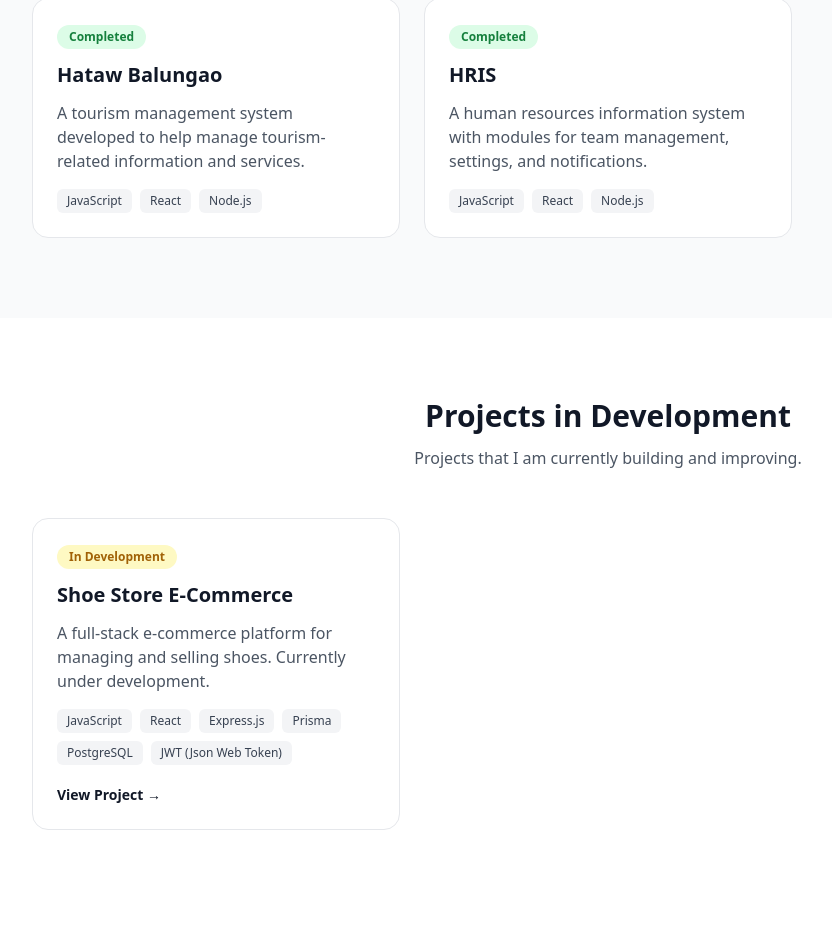
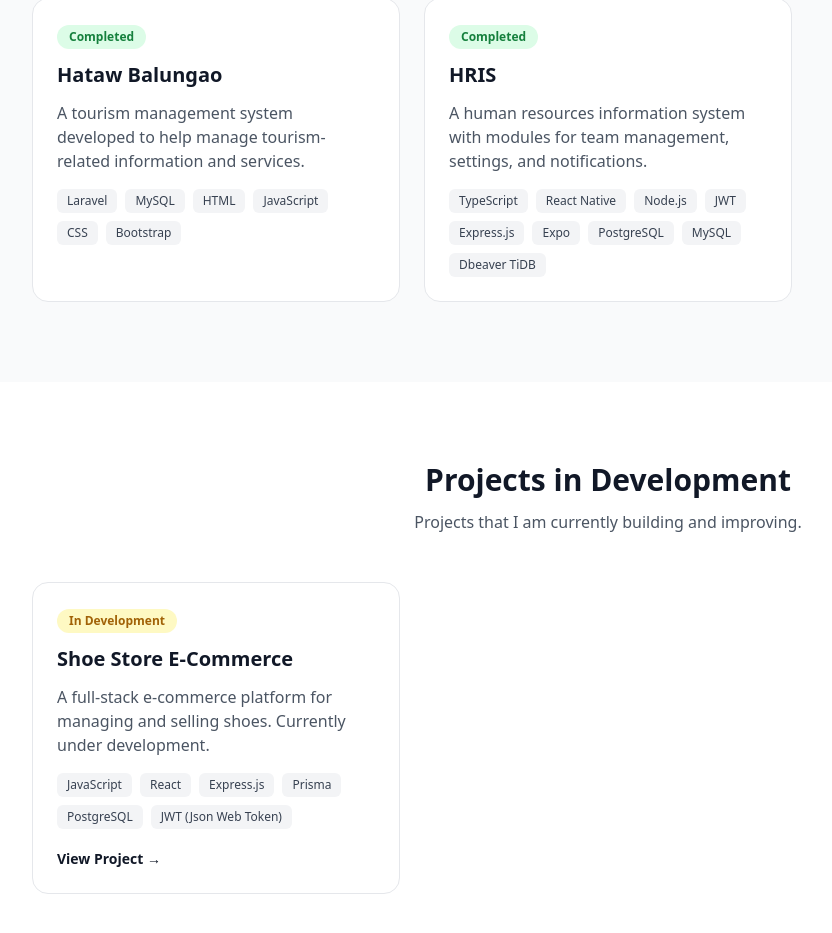
Before and after one commit to jamesllagas82-lang/jamesportfolio, a React (Vite) app: page / in a window 1280 px wide. Shown: the part 3050-3983 px from the top of the page, without its empty margins (32-864 px from the left). Built offline with nearby package versions, Linux system fonts and the light colour scheme.

Commit message:
Update Portfolio

```diff
--- a/src/constants/projects.ts
+++ b/src/constants/projects.ts
@@ -6,7 +6,7 @@ export const completedProjects: Project[] = [
     slug: "hataw-balungao",
     desc: "A tourism management system developed to help manage tourism-related information and services.",
     status: "Completed",
-    tech: ["JavaScript", "React", "Node.js"],
+    tech: ["Laravel", "MySQL", "HTML", "JavaScript", "CSS", "Bootstrap"],
   },
 
   {
@@ -14,7 +14,7 @@ export const completedProjects: Project[] = [
     slug: "hris",
     desc: "A human resources information system with modules for team management, settings, and notifications.",
     status: "Completed",
-    tech: ["JavaScript", "React", "Node.js"],
+    tech: ["TypeScript", "React Native", "Node.js", "JWT", "Express.js", "Expo", "PostgreSQL", "MySQL", "Dbeaver TiDB"],
   },
 ];
 
```
